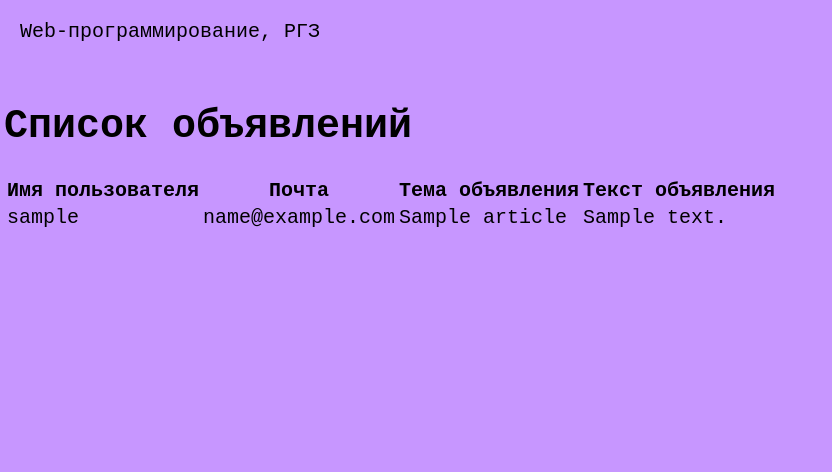
After one commit to JuliaYatsynina/rgzz, a Flask app: page /list_articles in a window 1280 px wide. The commit adds this page. Shown: the top 472 px of the page, without its empty margins (0-832 px from the left). Run offline with Flask 3, Linux system fonts and the light colour scheme; tables that the repository leaves empty hold one stand-in row (values such as "Sample post").

Commit message:
Просмотр объявлений

```diff
--- a/app.py
+++ b/app.py
@@ -54,7 +54,7 @@ def save_photo(photo):
         photo_filename = str(photo.filename) + str(current_user.id)
     else:
         # Обработка для анонимного пользователя
-        photo_filename = "anonym_user_filename.jpg"
+        photo_filename = "filename.jpg"
 
     # Определяем путь для сохранения файла
     photo_path = os.path.join('static', photo_filename)
@@ -167,9 +167,10 @@ def add_article():
 
     title_form = request.form.get("title")
     text_form = request.form.get("text")
+    u_mail = current_user.mail
 
     # Создание новой статьи
-    new_article = articles(username=current_user.username, title=title_form, article_text=text_form)
+    new_article = articles(username=current_user.username, title=title_form, article_text=text_form, mail=u_mail)
     db.session.add(new_article)
     db.session.commit()
 
@@ -183,3 +184,9 @@ def view_article(article_id):
     if not article:
         return "Статья не найдена"
     return render_template("article_details.html", article=article)
+
+
+@app.route("/list_articles")
+def list_articles():
+    all_articles = articles.query.all()
+    return render_template("article_list.html", articles=all_articles)
--- /dev/null
+++ b/templates/article_list.html
@@ -0,0 +1,28 @@
+{% extends "base.html" %}
+
+{% block lab %}РГЗ{% endblock %}
+
+{% block main %}
+<h1>Список объявлений</h1>
+<div>
+    <table>
+        <thead>
+            <tr>
+                <th>Имя пользователя</th>
+                <th>Почта</th>
+                <th>Тема объявления</th>
+                <th>Текст объявления</th>
+            </tr>
+        </thead>
+        <tbody>
+            {% for article in articles %}
+            <tr>
+                <td>{{ article.username }}</td>
+                <td>{{ article.mail }}</td>
+                <td>{{ article.title }}</td>
+                <td>{{ article.article_text }}</td>
+            </tr>
+            {% endfor %}
+        </tbody>
+    </table>
+{% endblock %}
```
Also changed, not shown: templates/index.html (+7 -7 lines), static/anonym_user_filename.jpg (added).
